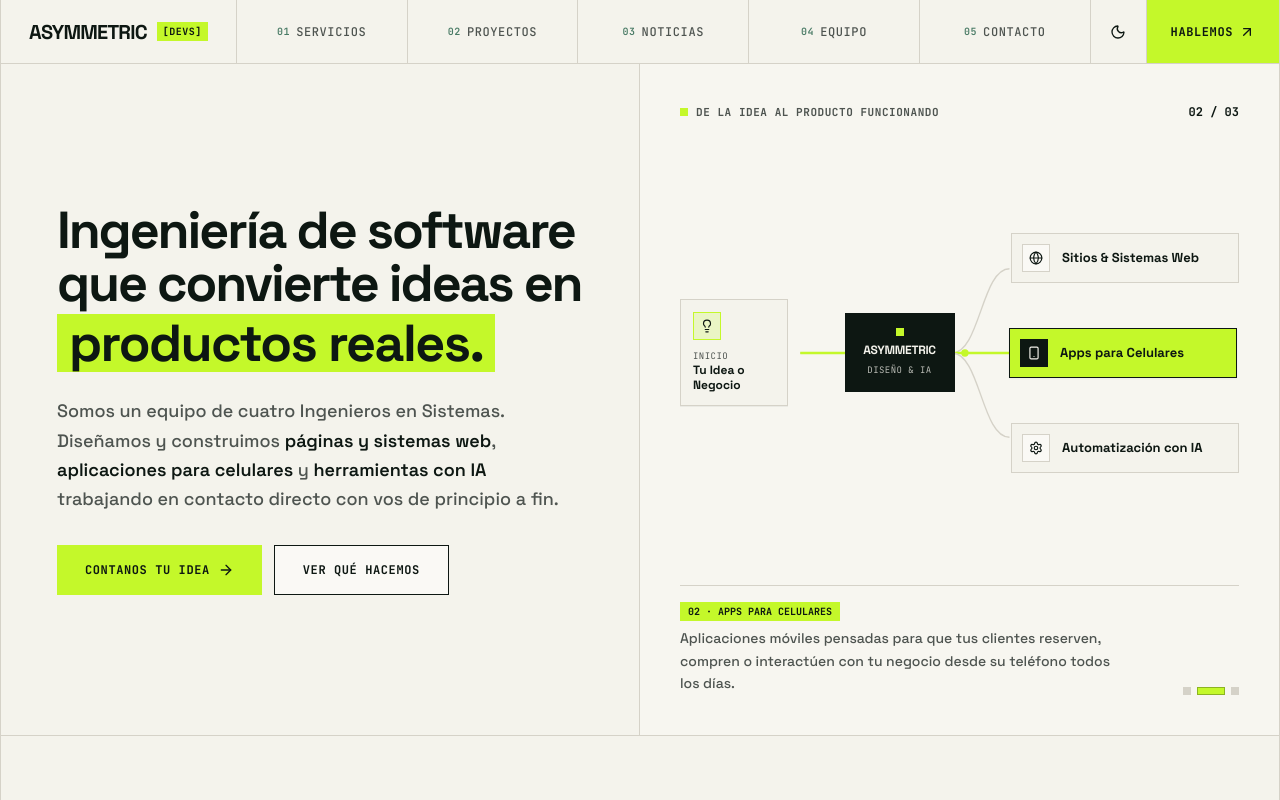
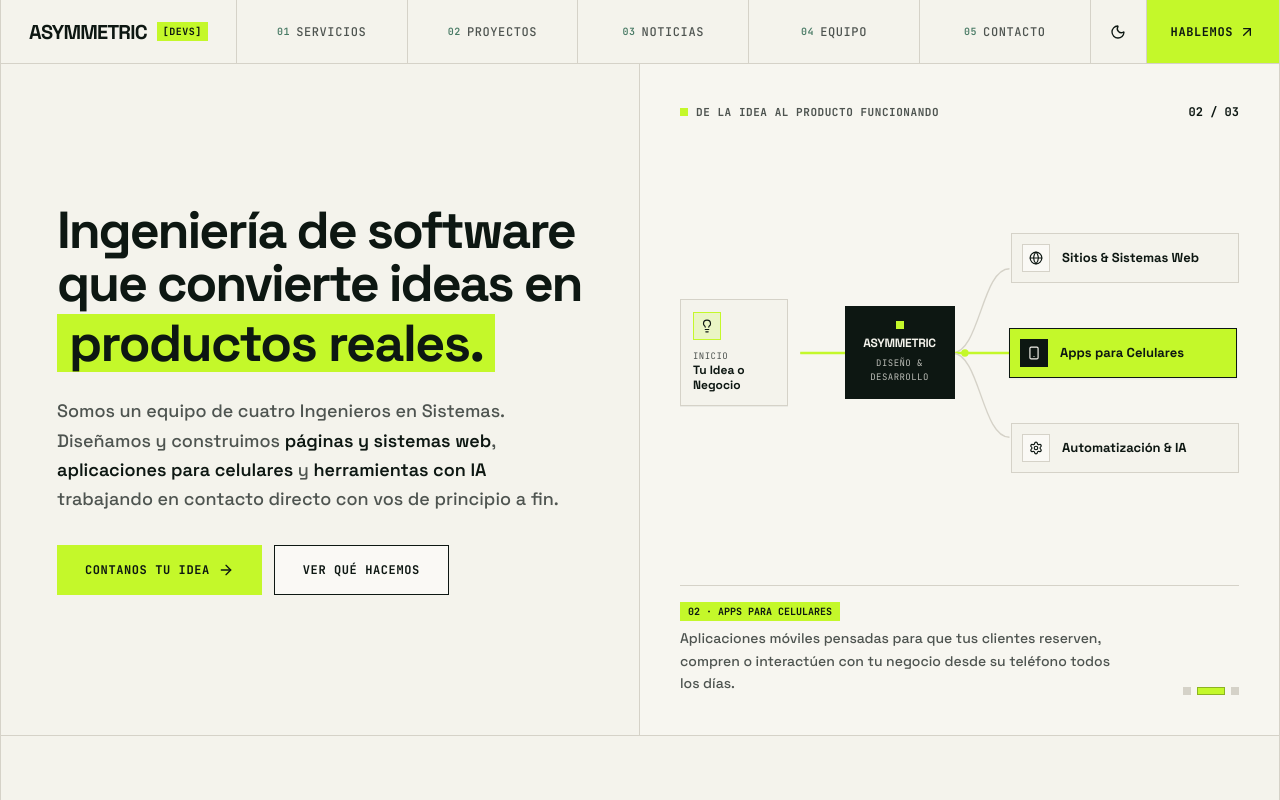
Before and after one commit to Asymmetric-Devs/landing-page, a Next.js app: page / in a window 1280 px wide. Shown: the top 800 px of the page. Built offline with nearby package versions, Linux system fonts and the light colour scheme.

Commit message:
fix(hero): update hub subtitle to Diseño & Desarrollo and rename to Automatización & IA

```diff
--- a/src/components/Hero.tsx
+++ b/src/components/Hero.tsx
@@ -35,7 +35,7 @@ const studioOutputs = [
   {
     id: 2,
     num: "03",
-    label: "Automatización con IA",
+    label: "Automatización & IA",
     sublabel: "Atención y tareas sin fricción",
     description:
       "Asistentes inteligentes conectados a tu WhatsApp o sistema que responden consultas, agendan turnos y ahorran horas de trabajo manual.",
@@ -234,7 +234,7 @@ export default function Hero() {
                       ASYMMETRIC
                     </span>
                     <span className="font-mono text-[9px] opacity-75 uppercase tracking-wider block">
-                      Diseño &amp; IA
+                      Diseño &amp; Desarrollo
                     </span>
                   </div>
 
```
